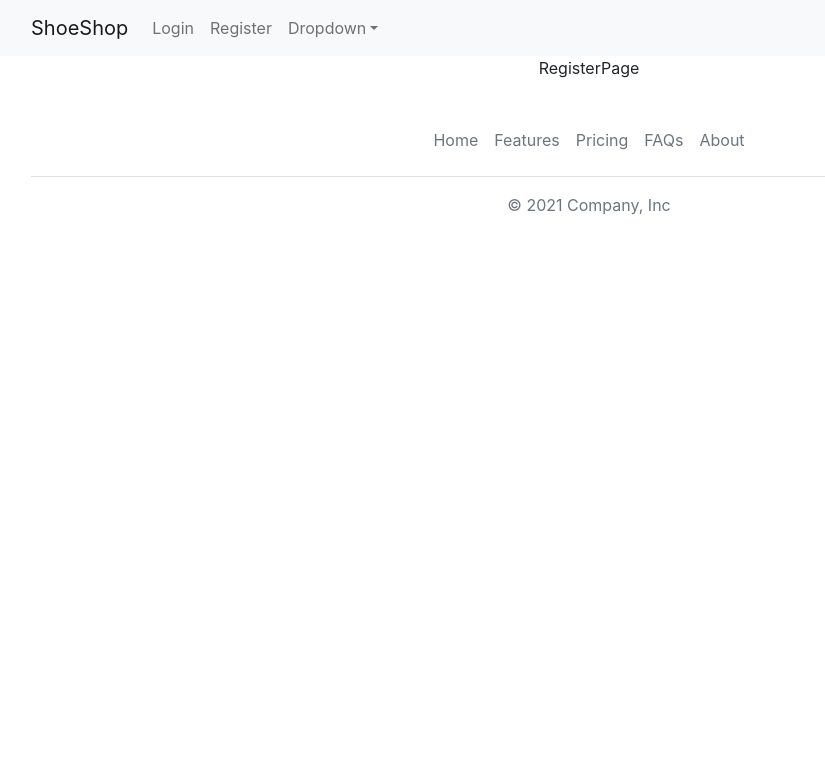
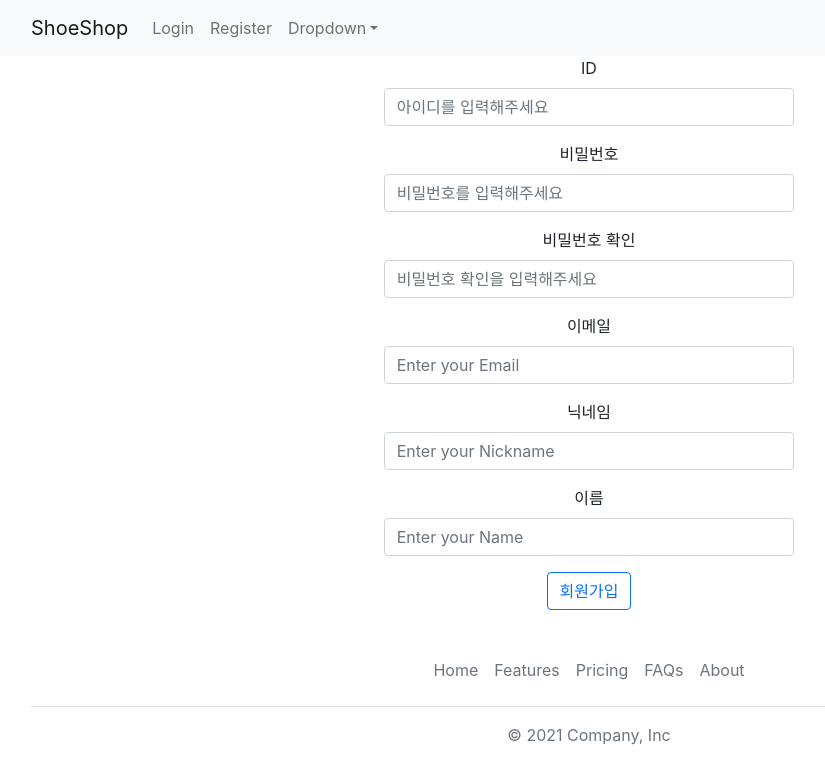
Before and after one commit to choragi1/Shop, a React (Create React App) app: page /register in a window 1280 px wide. Shown: the top 784 px of the page, without its empty margins (51-876 px from the left). Built offline with nearby package versions, Linux system fonts and the light colour scheme.

Commit message:
FEAT: 메인,상세페이지 props 적용, 로그인,회원가입페이지 레이아웃 틀 적용

```diff
--- a/package.json
+++ b/package.json
@@ -6,6 +6,7 @@
     "@testing-library/jest-dom": "^5.11.4",
     "@testing-library/react": "^11.1.0",
     "@testing-library/user-event": "^12.1.10",
+    "axios": "^0.23.0",
     "bootstrap": "^5.1.3",
     "react": "^17.0.2",
     "react-bootstrap": "^2.0.0",
--- a/src/App.css
+++ b/src/App.css
@@ -1,5 +1,19 @@
 .App {
   text-align: center;
+}
+
+.my-alert{
+  background : moccasin;
+  padding : 20px;
+  border-radius : 5px;
+  max-width: 500px;
+  width : 100%;
+  margin : auto
+}
+
+.my-alert p{
+  margin-bottom: 0px;
+  font-weight: bold;
 }
 
 
--- a/src/App.js
+++ b/src/App.js
@@ -19,10 +19,14 @@ function App() {
     <div className="App">
         <NavBar />
         <Switch>
-          <Route exact path="/" component={MainPage} />
+          <Route exact path="/">
+            <MainPage shoes={shoes} setShoes={setShoes} />
+          </Route>
           <Route exact path="/login" component={LoginPage} />
           <Route exact path="/register" component={RegisterPage} />
-          <Route exact path="/detail/:id" component={DetailPage} />
+          <Route exact path="/detail/:id">
+            <DetailPage shoes={shoes} setShoes={setShoes} />
+          </Route>
         </Switch>
         <Footer />
     </div>
--- a/src/components/views/DetailPage/DetailPage.js
+++ b/src/components/views/DetailPage/DetailPage.js
@@ -1,7 +1,6 @@
 /* eslint-disable */
 import React, { useEffect, useState } from "react";
 import { useHistory, useParams } from "react-router-dom";
-import Data from "../../../Data/Data";
 import styled from 'styled-components'
 import './Detail.css'
 
@@ -10,13 +9,12 @@ let Title = styled.h4`
   color : ${ props => props.color }
 `
 
-function DetailPage() {
+function DetailPage(props) {
 
     let {id} = useParams();
     let history = useHistory();
     let [alert,setAlert] = useState(true);
     let [input,setInput]  = useState('');
-
 
     useEffect(()=>{
       let timer = setTimeout(() => {setAlert(false)}, 2000);
@@ -38,14 +36,14 @@ function DetailPage() {
             }
             <div className="row">
                 <div className="col-md-6">
-                    <img src="https://codingapple1.github.io/shop/shoes1.jpg" width="100%" />
+                    <img src={`https://codingapple1.github.io/shop/shoes${parseInt(id)+1}.jpg`} width="100%" />
                 </div>
             <div className="col-md-6 mt-4">
-            <h4 className="pt-5">{Data[id].title}</h4>
-            <p>{Data[id].content}</p>
-            <p>{Data[id].price}</p>
+            <h4 className="pt-5">{props.shoes[id].title}</h4>
+            <p>{props.shoes[id].content}</p>
+            <p>{props.shoes[id].price}</p>
             <button className="btn btn-outline-primary">주문하기</button>
-            <button className="btn btn-outline-danger" onClick={() => { history.goBack();}}> 뒤로가기 </button>
+            <button className="btn btn-outline-danger" onClick={() => { history.goBack()}}> 뒤로가기 </button>
         </div>
       </div>
     </div>
--- a/src/components/views/LoginPage/LoginPage.js
+++ b/src/components/views/LoginPage/LoginPage.js
@@ -1,11 +1,28 @@
 import React from 'react'
+import {Form, Button} from 'react-bootstrap'
 
 function LoginPage() {
     return (
-        <div>
-            LoginPage
+      <div className="row">
+        <div className="col-md-4"></div>
+        <div className="col-md-4">
+          <Form>
+            <Form.Group className="mb-3" controlId="formBasicEmail">
+              <Form.Label>ID</Form.Label>
+              <Form.Control type="text" placeholder="Enter your ID" />
+            </Form.Group>
+
+            <Form.Group className="mb-3" controlId="formBasicPassword">
+              <Form.Label>Password</Form.Label>
+              <Form.Control type="password" placeholder="Enter your Password" />
+            </Form.Group>
+            <Button variant="outline-primary" type="submit">
+              로그인
+            </Button>
+          </Form>
         </div>
-    )
+      </div>
+    );
 }
 
 export default LoginPage
--- a/src/components/views/MainPage/MainPage.js
+++ b/src/components/views/MainPage/MainPage.js
@@ -1,11 +1,12 @@
 /*eslint-disable*/
 import React, { useState } from "react";
-import Data from "../../../Data/Data";
 import {Link} from "react-router-dom";
+import axios from "axios";
+import '../../../App.css'
 
-function MainPage() {
+function MainPage(props) {
 
-  let [shoes, setShoes] = useState(Data);
+  let [loading, setLoading] = useState(false);
 
   return (
     <div>
@@ -23,11 +24,27 @@ function MainPage() {
       </div>
       <div className="container">
         <div className="row">
-          {shoes.map((data, i) => {
+          {props.shoes.map((data, i) => {
             return <Card shoes={data} i={i} />;
           })}
         </div>
       </div>
+      <button className="btn btn-outline-primary" onClick={()=>{
+        setLoading(true)
+        axios.get('https://codingapple1.github.io/shop/data2.json')
+        .then((result)=>{console.log(result.data)
+        props.setShoes([...props.shoes, ...result.data])
+        setLoading(false)
+        })
+        .catch(()=>{console.log('로딩 실패')})
+      }}>
+        더보기</button>
+        {
+          loading===true
+          ? <LoadingAlert />
+          : null
+        }
+
     </div>
   );
 }
@@ -49,4 +66,12 @@ function Card(props) {
   );
 }
 
+function LoadingAlert(props) {
+  return (
+    <div className="my-alert">
+      <p>로딩중입니다.</p>
+    </div>
+  )
+}
+
 export default MainPage;
--- a/src/components/views/RegisterPage/RegisterPage.js
+++ b/src/components/views/RegisterPage/RegisterPage.js
@@ -1,11 +1,51 @@
 import React from 'react'
+import {Form, Button} from 'react-bootstrap'
 
 function RegisterPage() {
     return (
-        <div>
-            RegisterPage
+      <div className="row">
+        <div className="col-md-4"></div>
+        <div className="col-md-4">
+          <Form>
+            <Form.Group className="mb-3" controlId="formBasicEmail">
+              <Form.Label>ID</Form.Label>
+              <Form.Control type="text" placeholder="아이디를 입력해주세요" />
+            </Form.Group>
+
+            <Form.Group className="mb-3" controlId="formBasicPassword">
+              <Form.Label>비밀번호</Form.Label>
+              <Form.Control type="password" placeholder="비밀번호를 입력해주세요" />
+            </Form.Group>
+
+            <Form.Group className="mb-3" controlId="formBasicPassword">
+              <Form.Label>비밀번호 확인</Form.Label>
+              <Form.Control type="password" placeholder="비밀번호 확인을 입력해주세요" />
+            </Form.Group>
+
+            <Form.Group className="mb-3" controlId="formBasicEmail">
+              <Form.Label>이메일</Form.Label>
+              <Form.Control type="email" placeholder="Enter your Email" />
+            </Form.Group>
+
+            <Form.Group className="mb-3" controlId="formBasicEmail">
+              <Form.Label>닉네임</Form.Label>
+              <Form.Control type="text" placeholder="Enter your Nickname" />
+            </Form.Group>
+
+            <Form.Group className="mb-3" controlId="formBasicEmail">
+              <Form.Label>이름</Form.Label>
+              <Form.Control type="text" placeholder="Enter your Name" />
+            </Form.Group>
+
+
+
+            <Button variant="outline-primary" type="submit">
+              회원가입
+            </Button>
+          </Form>
         </div>
-    )
+      </div>
+    );
 }
 
 export default RegisterPage
```
Also changed, not shown: 2 other files (tests, documents, lock files or other folders).
